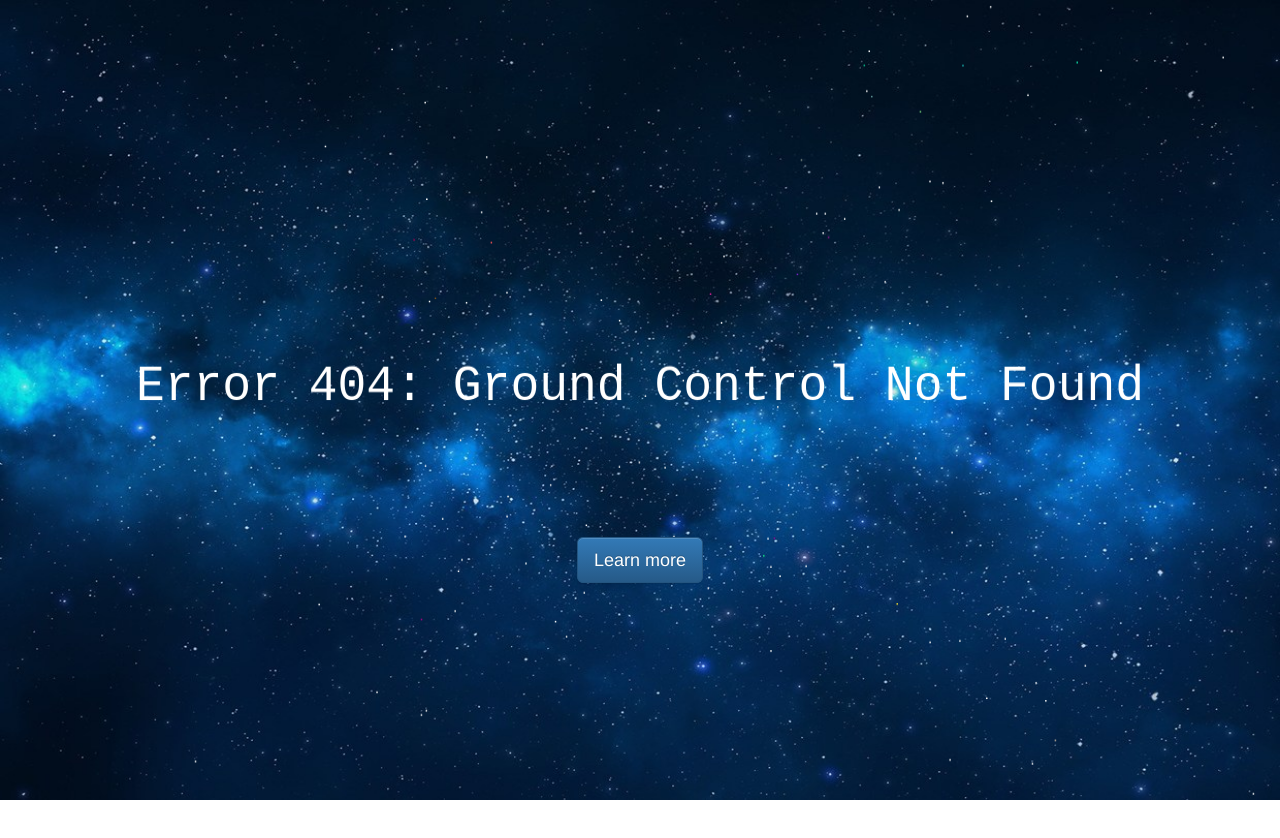
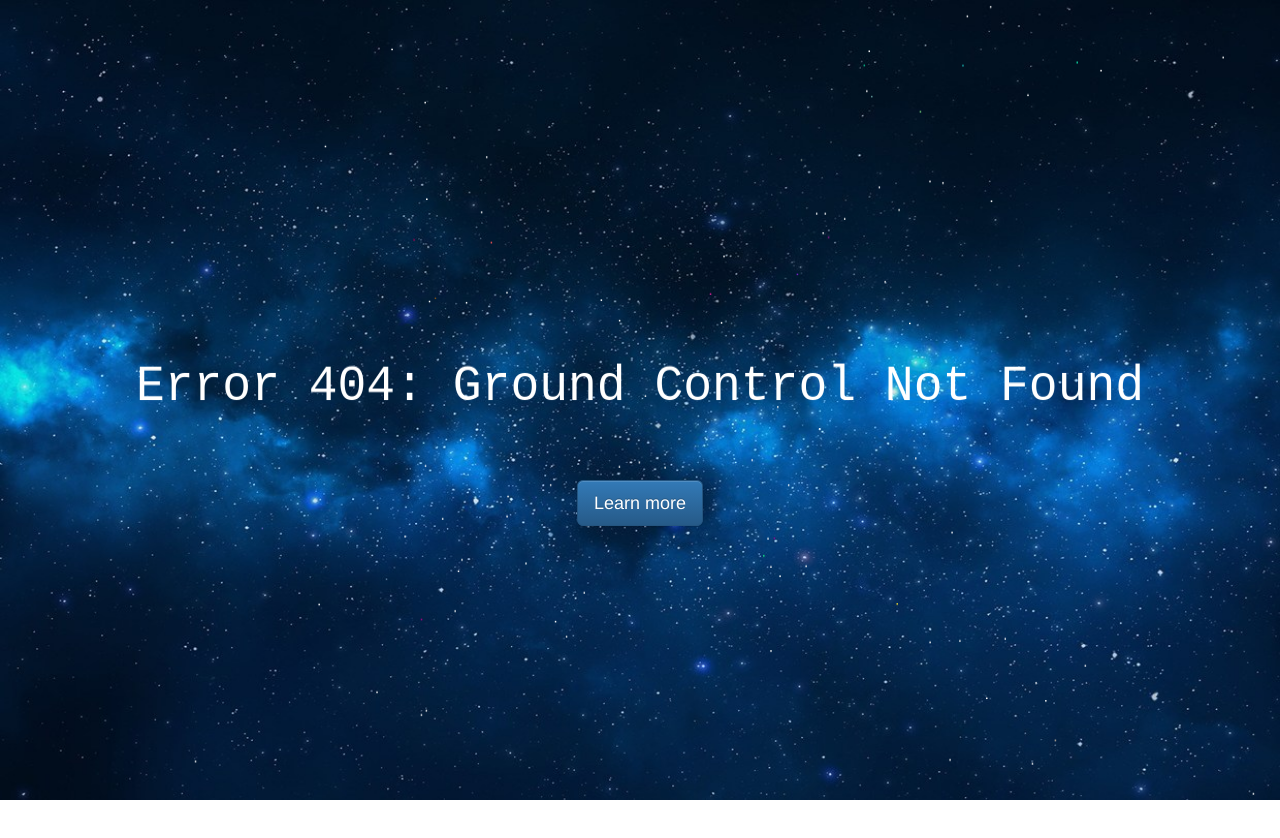
Before and after one commit to rafalopez79/rafalopez79.github.io, a plain HTML site: page index.html in a window 1280 px wide. After the commit the page ends 800 px from the top, so only its background shows below. Drawn offline with Linux system fonts and the light colour scheme.

```diff
--- a/css/page.css
+++ b/css/page.css
@@ -31,15 +31,9 @@ html, body {
   height: 100vh;
 }
 
-.c {
-  display: table;
-  width: 100%;
-  height: 100%;
-  min-height: 100%;
-}
 
 .inner-c {
-  display: table-cell;
-  vertical-align: middle;
-  transform: translate(0%, 20%);
+  position:relative;
+  top:60%;
+  margin: 0;
 }
--- a/index.html
+++ b/index.html
@@ -15,11 +15,9 @@
         <canvas id="canvas" width="1280" height="768"></canvas>
         <div id="overlay">
             <div class="container text-center height-full">
-                <div class="c">
                     <div class="inner-c">
                         <a class="btn btn-primary btn-lg" href="https://github.com/rafalopez79" role="button">Learn more</a>
                     </div>
-                </div>
             </div>
         </div>
     </div>
```
Also changed, not shown: 1 other file.
